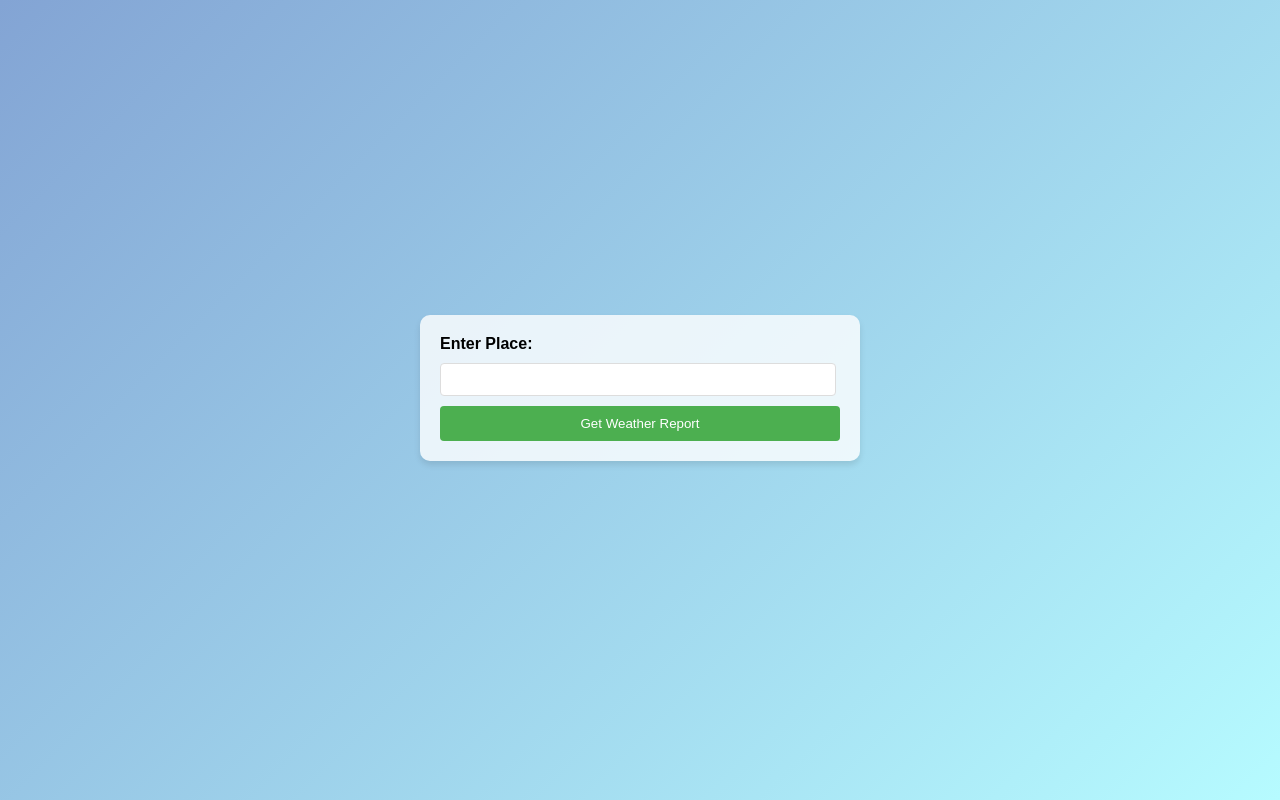
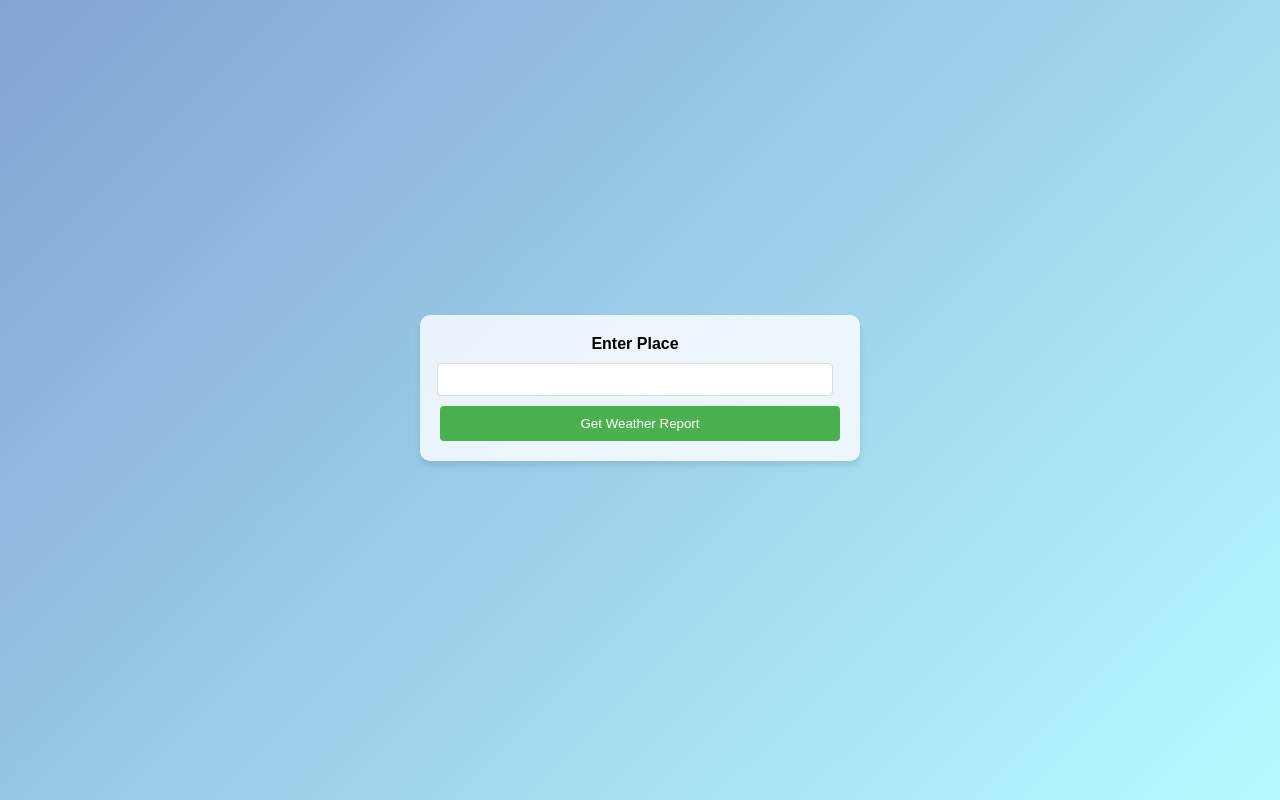
Before and after one commit to mukuls1107/simply-weather, a plain HTML site: page index.html in a window 1280 px wide. Drawn offline with Linux system fonts and the light colour scheme.

Commit message:
final changes

```diff
--- a/index.html
+++ b/index.html
@@ -8,7 +8,7 @@
   </head>
   <body>
     <form action="">
-      <label for="place">Enter Place: </label>
+      <label for="place">Enter Place</label>
       <input type="text" id="place" required />
       <button id="btn">Get Weather Report</button>
     </form>
@@ -16,6 +16,6 @@
     <div id="loading" class="loading">Loading weather data...</div>
     <div class="box"></div>
 
-    <script src="./data.js"></script>
+    <script src="./data.js" defer></script>
   </body>
 </html>
--- a/style.css
+++ b/style.css
@@ -13,6 +13,10 @@ body {
 }
 
 form {
+  display: flex;
+  justify-content: center;
+  align-items: center;
+  flex-direction: column;
   background-color: rgba(255, 255, 255, 0.8);
   padding: 20px;
   border-radius: 10px;
```
Also changed, not shown: data.js (line endings or trailing spaces).
